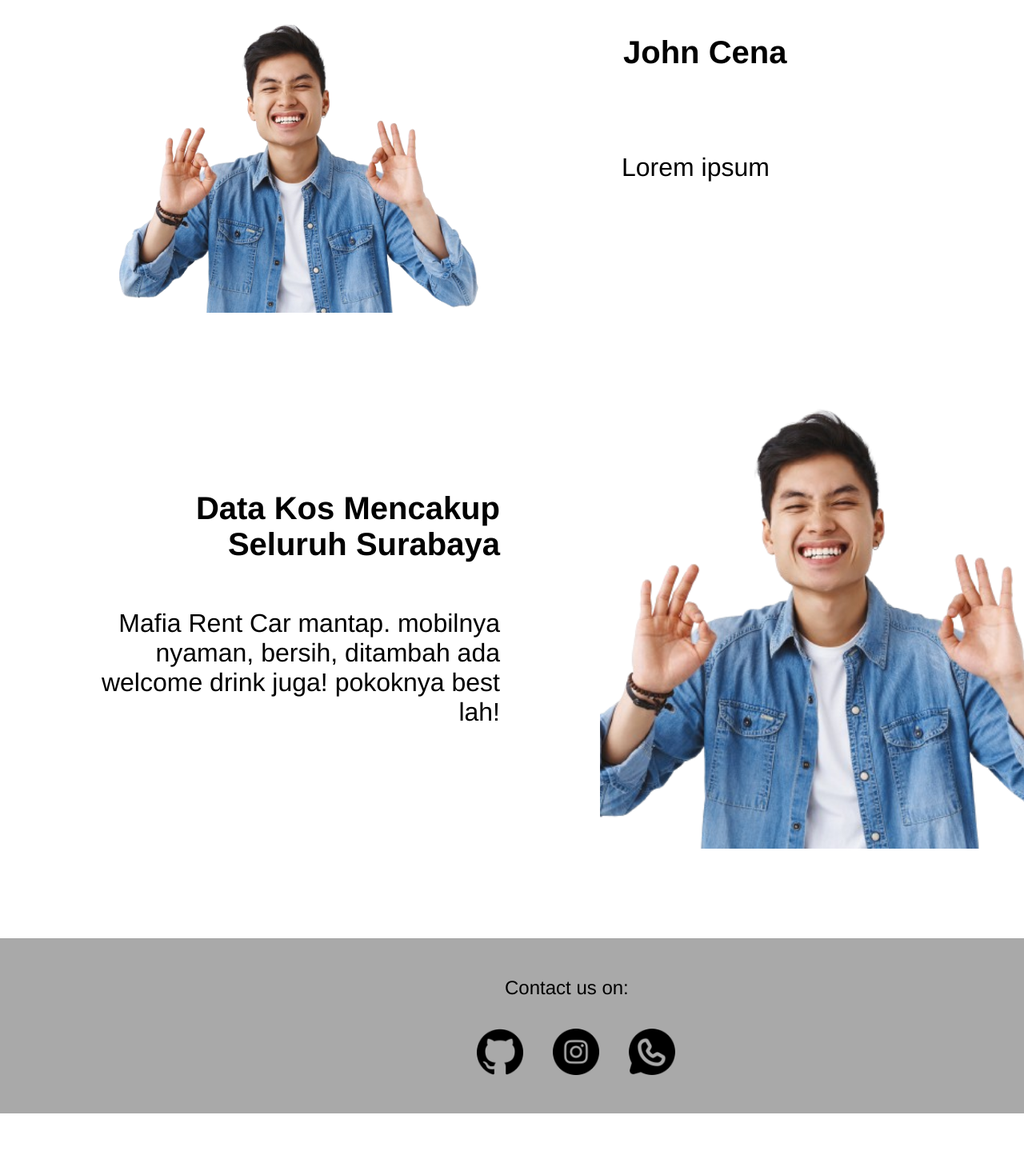
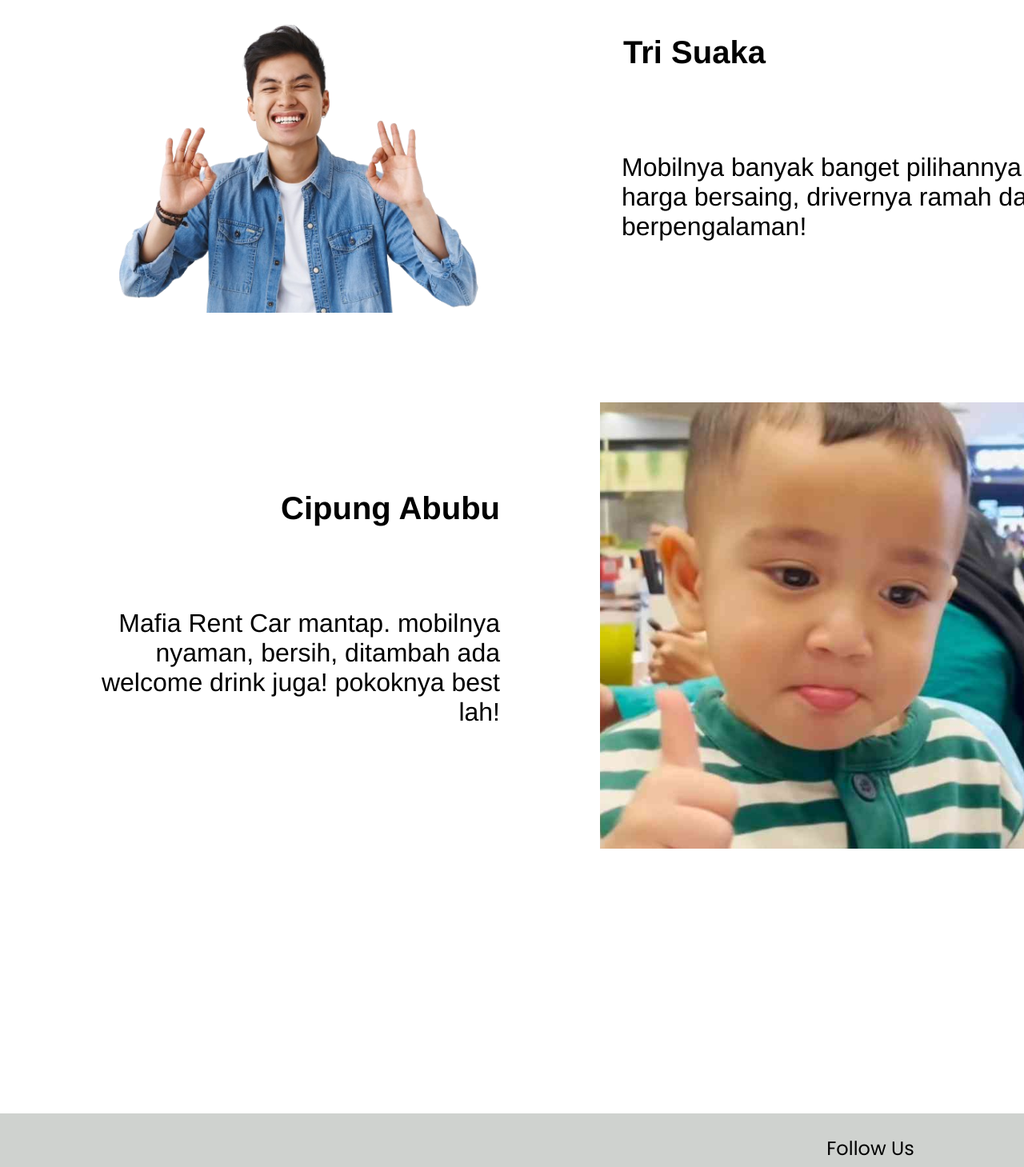
Before and after one commit to yupx20/growth_dashboard, a React (Create React App) app in the folder frontend/: page /about in a window 1280 px wide. Shown: the part 1330-2789 px from the top of the page at 80% size. Before the commit the page ends 2722 px from the top, so only its background shows below. Built offline with nearby package versions, Linux system fonts and the light colour scheme.

Commit message:
commit lagi

```diff
--- a/frontend/package.json
+++ b/frontend/package.json
@@ -43,5 +43,9 @@
       "last 1 firefox version",
       "last 1 safari version"
     ]
+  },
+  "devDependencies": {
+    "eslint-plugin-react": "^7.33.2"
   }
+
 }
--- a/frontend/src/components/Navbar.js
+++ b/frontend/src/components/Navbar.js
@@ -22,7 +22,7 @@ function NavbarComponent() {
             <li className={location.pathname === '/' ? 'active' : ''} onClick={() => navigateTo('/')}>
               Home
             </li>
-            <li className={location.pathname === '/explore' ? 'active' : ''} onClick={() => navigateTo('/explore')}>
+            <li className={location.pathname === '/daftar' ? 'active' : ''} onClick={() => navigateTo('/daftar')}>
               Daftar Mobil
             </li>
             <li className={location.pathname === '/about' ? 'active' : ''} onClick={() => navigateTo('/about')}>
--- a/frontend/src/components/aboutUs.js
+++ b/frontend/src/components/aboutUs.js
@@ -15,9 +15,9 @@ export const AboutUs = () => {
         </div>
         <div className="group-2">
           <p className="p">
-            Lorem ipsum
+            Mobilnya banyak banget pilihannya, harga bersaing, drivernya ramah dan berpengalaman!
           </p>
-          <p className="text-wrapper-2">John Cena</p>
+          <p className="text-wrapper-2">Tri Suaka</p>
           <img className="img" alt="Frame2" src="../assets/person.png" />
         </div>
         <div className="group-3">
@@ -25,27 +25,11 @@ export const AboutUs = () => {
             Mafia Rent Car mantap. mobilnya nyaman, bersih, ditambah ada welcome drink juga! pokoknya best lah!
           </p>
           <div className="data-kos-seluruh">
-            Data Kos Mencakup Seluruh Surabaya
+            Cipung Abubu
           </div>
-          <img className="frame2" alt="Frame3" src="./assets/person.png" />
+          <img className="frame2" alt="Frame3" src="./assets/cipung.jpg" />
         </div>
-        <div className="overlap-group-wrapper">
-          <div className="overlap-group">
-            <div className="text-wrapper-4">Contact us on:</div>
-            <div className="group-4">
-              {/* Tambahkan tombol-tombol sosial media */}
-              <a href="https://www.instagram.com/adibdaffa_" target="_blank" rel="noopener noreferrer">
-                <img className="instagram" alt="Instagram" src="./assets/instagram.png" />
-              </a>
-              <a href="https://www.facebook.com/akun_facebook_anda" target="_blank" rel="noopener noreferrer">
-                <img className="facebook" alt="Facebook" src="./assets/github.png" />
-              </a>
-              <a href="https://wa.me/6281239070425" target="_blank" rel="noopener noreferrer">
-                <img className="whatsapp" alt="Whatsapp" src="./assets/whatsapp.png" />
-              </a>
-            </div>
-          </div>
-        </div>
+
         <div className="komputer-wrapper">
           <img className="komputer" alt="Komputer" src=".\assets\porshe.png" />
         </div>
--- a/frontend/src/pages/About.js
+++ b/frontend/src/pages/About.js
@@ -1,11 +1,13 @@
 import NavbarComponent from "../components/Navbar";
 import AboutUs from "../components/aboutUs";
+import FooterPage from "../components/FooterPage";
 
 const About = () =>{
     return(
     <div>
         <NavbarComponent/>
       <AboutUs/>
+      <FooterPage/>
     </div>
 
     )
--- a/frontend/src/styling/aboutUs.css
+++ b/frontend/src/styling/aboutUs.css
@@ -1,7 +1,7 @@
 /* Global Styles */
 :root {
     --white: #fff;
-    --biru-kostku: #A9A9A9;
+    --mafia-rent: #CFD2CF;
     --black: #000;
   }
 
@@ -164,7 +164,7 @@
   }
 
   .about-us .overlap-group {
-    background-color: var(--biru-kostku);
+    background-color: var(--mafia-rent);
     height: 219px;
     position: relative;
     width: 1440px;
@@ -218,7 +218,7 @@
   }
 
   .about-us .komputer-wrapper {
-    background-color: var(--biru-kostku);
+    background-color: var(--mafia-rent);
     height: 572px;
     left: 0;
     position: absolute;
```
Also changed, not shown: 1 other file (tests, documents, lock files or other folders).
